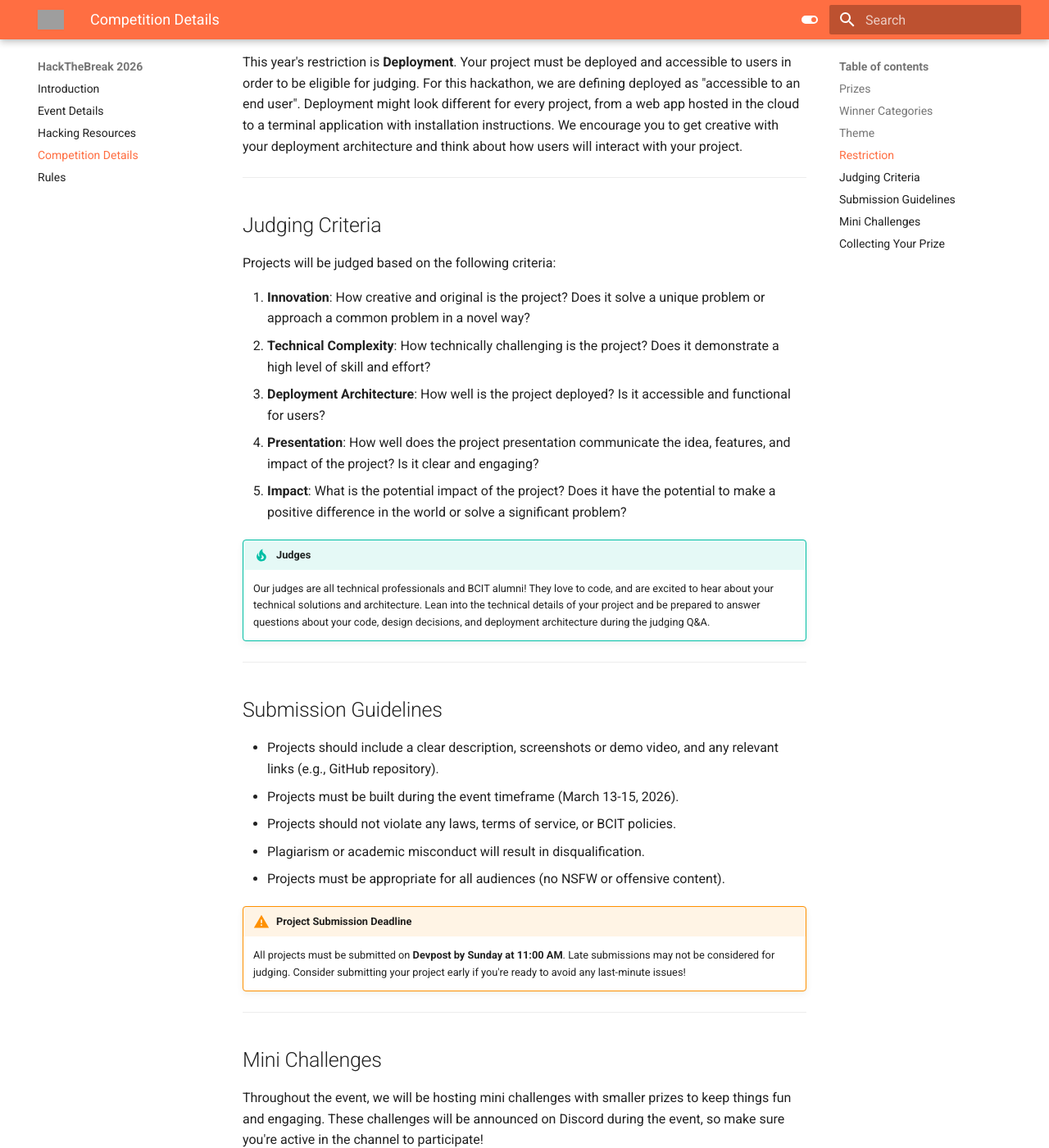
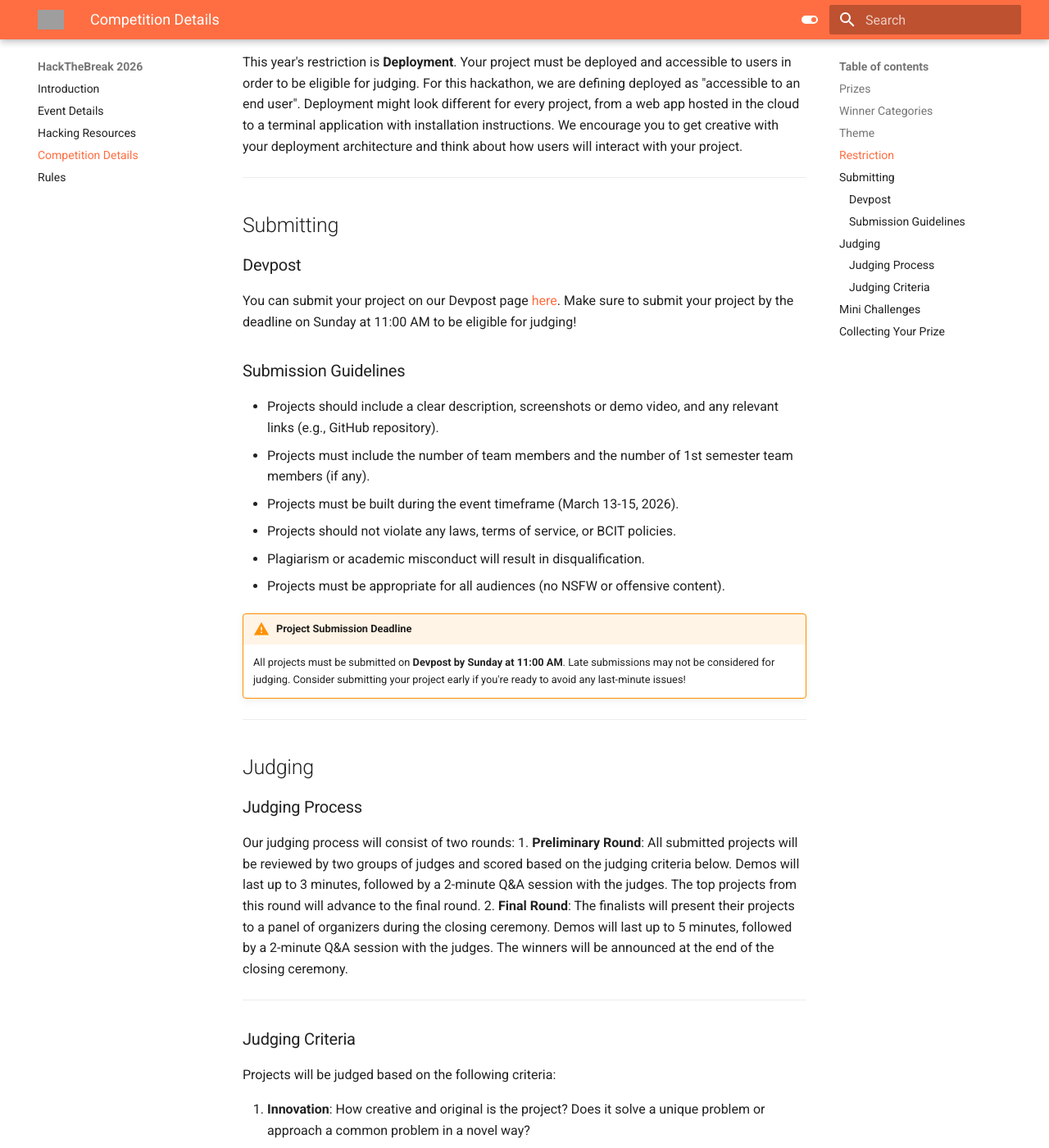
Before and after one commit to armanchinai/hackthebreak2026, an MkDocs documentation site: the page built from docs/competition-details.md, in a window 1280 px wide and 1400 px high, scrolled down 2128 px. Shown: the whole window at 82% size. Built offline with MkDocs 1.6.1 and Material for MkDocs 9.7.7, drawn with Linux system fonts in a browser that asks for light colours; grey boxes are pictures that could not be loaded.

Commit message:
Update competition-details.md

```diff
--- a/docs/competition-details.md
+++ b/docs/competition-details.md
@@ -37,7 +37,38 @@ This year's restriction is **Deployment**. Your project must be deployed and acc
 
 ---
 
-## Judging Criteria
+## Submitting
+
+### Devpost
+
+You can submit your project on our Devpost page [here](https://hackthebreak2026.devpost.com/?_gl=1*s2womh*_gcl_au*MTk1MDQzNzY4OC4xNzczNTM1MTcz*_ga*MTQxMDU3OTM1NS4xNzM1OTc3NTQz*_ga_0YHJK3Y10M*czE3NzM1NDkyNTAkbzgkZzEkdDE3NzM1NDk0ODMkajQ4JGwwJGgw). Make sure to submit your project by the deadline on Sunday at 11:00 AM to be eligible for judging!
+
+
+### Submission Guidelines
+
+- Projects should include a clear description, screenshots or demo video, and any relevant links (e.g., GitHub repository).
+- Projects must include the number of team members and the number of 1st semester team members (if any).
+- Projects must be built during the event timeframe (March 13-15, 2026).
+- Projects should not violate any laws, terms of service, or BCIT policies.
+- Plagiarism or academic misconduct will result in disqualification.
+- Projects must be appropriate for all audiences (no NSFW or offensive content).
+
+!!! warning "Project Submission Deadline"
+    All projects must be submitted on **Devpost by Sunday at 11:00 AM**. Late submissions may not be considered for judging. Consider submitting your project early if you're ready to avoid any last-minute issues!
+
+---
+
+## Judging
+
+### Judging Process
+
+Our judging process will consist of two rounds:
+1. **Preliminary Round**: All submitted projects will be reviewed by two groups of judges and scored based on the judging criteria below. Demos will last up to 3 minutes, followed by a 2-minute Q&A session with the judges. The top projects from this round will advance to the final round.
+2. **Final Round**: The finalists will present their projects to a panel of organizers during the closing ceremony. Demos will last up to 5 minutes, followed by a 2-minute Q&A session with the judges. The winners will be announced at the end of the closing ceremony.
+
+---
+
+### Judging Criteria
 
 Projects will be judged based on the following criteria:
 
```
Also changed, not shown: other parts of docs/competition-details.md (+0 -13 lines).
